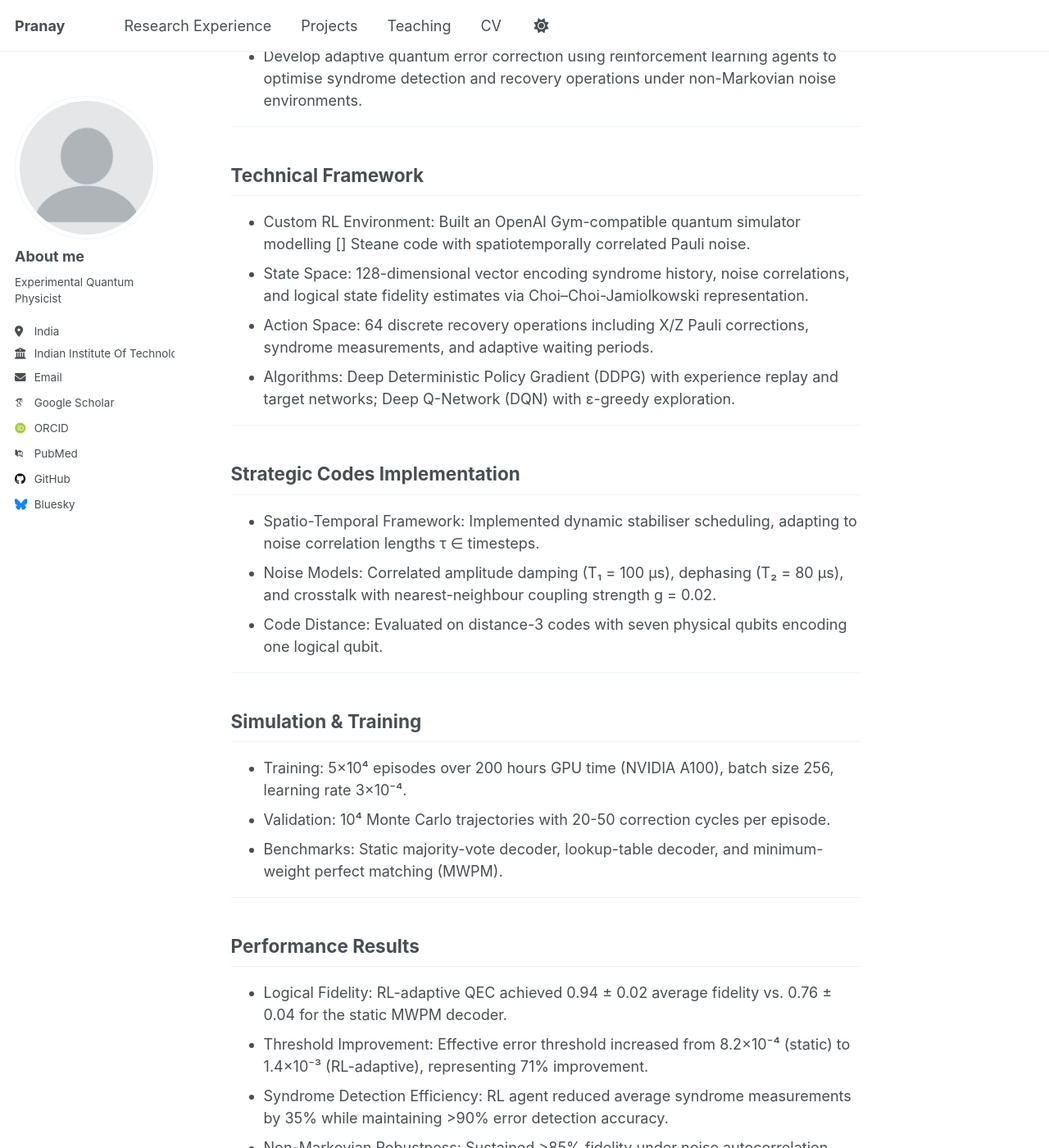
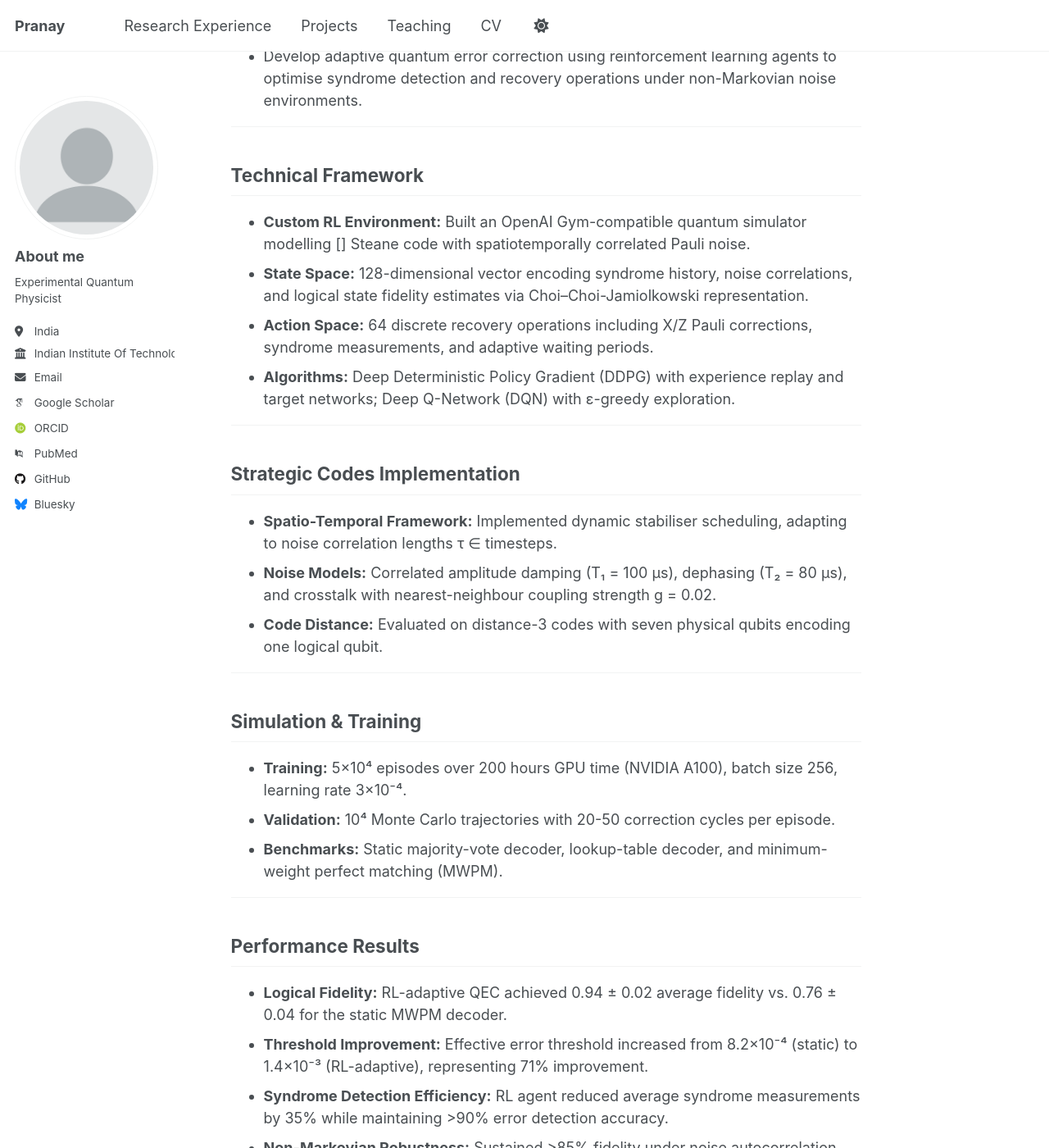
Before and after one commit to Pranay-pandey27/Pranay-pandey27.github.io, a Jekyll site: the page built from _experience/experience-6.md, in a window 1280 px wide and 1400 px high, scrolled down 547 px. Shown: the whole window at 82% size. Built offline with Jekyll 4.4.1, drawn with Linux system fonts in a browser that asks for light colours; some web fonts are replaced; a script that is not in the unit is left out; part of the change alters nothing that is shown; some of the changed text lies outside the part shown.

Commit message:
Update experience-6.md

```diff
--- a/_experience/experience-6.md
+++ b/_experience/experience-6.md
@@ -18,31 +18,31 @@ collection: experience
 ---
 
 ## Technical Framework
-- Custom RL Environment: Built an OpenAI Gym-compatible quantum simulator modelling [] Steane code with spatiotemporally correlated Pauli noise.
-- State Space: 128-dimensional vector encoding syndrome history, noise correlations, and logical state fidelity estimates via Choi–Choi-Jamiolkowski representation.
-- Action Space: 64 discrete recovery operations including X/Z Pauli corrections, syndrome measurements, and adaptive waiting periods.
-- Algorithms: Deep Deterministic Policy Gradient (DDPG) with experience replay and target networks; Deep Q-Network (DQN) with ε-greedy exploration.
+- **Custom RL Environment:** Built an OpenAI Gym-compatible quantum simulator modelling [] Steane code with spatiotemporally correlated Pauli noise.
+- **State Space:** 128-dimensional vector encoding syndrome history, noise correlations, and logical state fidelity estimates via Choi–Choi-Jamiolkowski representation.
+- **Action Space:** 64 discrete recovery operations including X/Z Pauli corrections, syndrome measurements, and adaptive waiting periods.
+- **Algorithms:** Deep Deterministic Policy Gradient (DDPG) with experience replay and target networks; Deep Q-Network (DQN) with ε-greedy exploration.
 
 ---
 
 ## Strategic Codes Implementation
-- Spatio-Temporal Framework: Implemented dynamic stabiliser scheduling, adapting to noise correlation lengths τ ∈ timesteps.
-- Noise Models: Correlated amplitude damping (T₁ = 100 μs), dephasing (T₂ = 80 μs), and crosstalk with nearest-neighbour coupling strength g = 0.02.
-- Code Distance: Evaluated on distance-3 codes with seven physical qubits encoding one logical qubit.
+- **Spatio-Temporal Framework:** Implemented dynamic stabiliser scheduling, adapting to noise correlation lengths τ ∈ timesteps.
+- **Noise Models:** Correlated amplitude damping (T₁ = 100 μs), dephasing (T₂ = 80 μs), and crosstalk with nearest-neighbour coupling strength g = 0.02.
+- **Code Distance:** Evaluated on distance-3 codes with seven physical qubits encoding one logical qubit.
 
 ---
 
 ## Simulation & Training
-- Training: 5×10⁴ episodes over 200 hours GPU time (NVIDIA A100), batch size 256, learning rate 3×10⁻⁴.
-- Validation: 10⁴ Monte Carlo trajectories with 20-50 correction cycles per episode.
-- Benchmarks: Static majority-vote decoder, lookup-table decoder, and minimum-weight perfect matching (MWPM).
+- **Training:** 5×10⁴ episodes over 200 hours GPU time (NVIDIA A100), batch size 256, learning rate 3×10⁻⁴.
+- **Validation:** 10⁴ Monte Carlo trajectories with 20-50 correction cycles per episode.
+- **Benchmarks:** Static majority-vote decoder, lookup-table decoder, and minimum-weight perfect matching (MWPM).
 
 ---
 ## Performance Results
-- Logical Fidelity: RL-adaptive QEC achieved 0.94 ± 0.02 average fidelity vs. 0.76 ± 0.04 for the static MWPM decoder.
-- Threshold Improvement: Effective error threshold increased from 8.2×10⁻⁴ (static) to 1.4×10⁻³ (RL-adaptive), representing 71% improvement.
-- Syndrome Detection Efficiency: RL agent reduced average syndrome measurements by 35% while maintaining >90% error detection accuracy.
-- Non-Markovian Robustness: Sustained >85% fidelity under noise autocorrelation times τ = 30, where traditional decoders dropped to <50%.
+- **Logical Fidelity:** RL-adaptive QEC achieved 0.94 ± 0.02 average fidelity vs. 0.76 ± 0.04 for the static MWPM decoder.
+- **Threshold Improvement:** Effective error threshold increased from 8.2×10⁻⁴ (static) to 1.4×10⁻³ (RL-adaptive), representing 71% improvement.
+- **Syndrome Detection Efficiency:** RL agent reduced average syndrome measurements by 35% while maintaining >90% error detection accuracy.
+- **Non-Markovian Robustness:** Sustained >85% fidelity under noise autocorrelation times τ = 30, where traditional decoders dropped to <50%.
 
 ---
 
```
